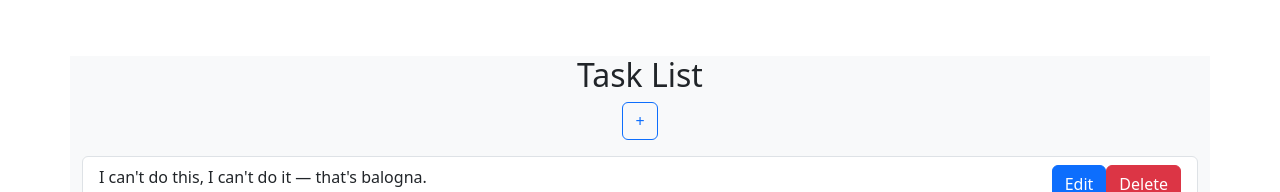
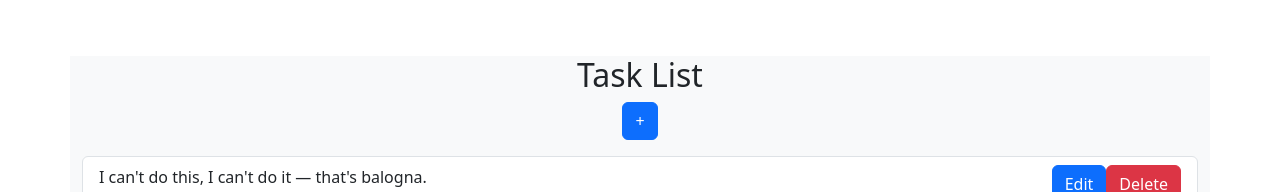
Before and after one commit to Pantaleon-Arkady/React-FrontEnd, a React (Vite) app: page /task-app in a window 1280 px wide. Shown: the top 192 px of the page. Built offline with nearby package versions, Linux system fonts and the light colour scheme.

Commit message:
checked if react bootstrap works...

```diff
--- a/src/TaskForm.jsx
+++ b/src/CreateTask.jsx
@@ -1,6 +1,6 @@
 import { useState } from "react";
 
-function TaskForm({ onCreate, task = "", onClose }) {
+function CreateTask({ onCreate, task = "", onClose }) {
   const [text, setText] = useState(task);
 
   function handleSubmit(e) {
@@ -26,4 +26,4 @@ function TaskForm({ onCreate, task = "", onClose }) {
   );
 }
 
-export default TaskForm;
+export default CreateTask;
--- a/src/TaskApp.jsx
+++ b/src/TaskApp.jsx
@@ -1,6 +1,7 @@
 import TaskList from "./TaskList";
-import TaskForm from "./TaskForm";
+import CreateTask from "./CreateTask";
 import { useState, useEffect } from "react";
+import { Button } from 'react-bootstrap';
 
 function TaskApp() {
     const defaultTasks = [
@@ -44,16 +45,15 @@ function TaskApp() {
         <div className="container my-4 bg-light w-100">
             <h2>Task List</h2>
             <div className="d-flex align-items-center w-100 gap-2 justify-content-center">
-                <button
+                <Button
                     onClick={displayForm}
-                    className="btn btn-outline-primary flex-shrink-0 create_btn"
-                    aria-label="create"
+                    className="btn btn-outline-primary flex-shrink-0 create_btn text-white"
                 >
                     +
-                </button>
+                </Button>
                 {showForm && (
                     <div className="flex-grow-1">
-                        <TaskForm
+                        <CreateTask
                             onCreate={handleCreateTask}
                             onClose={() => setShowForm(false)}
                         />
```
